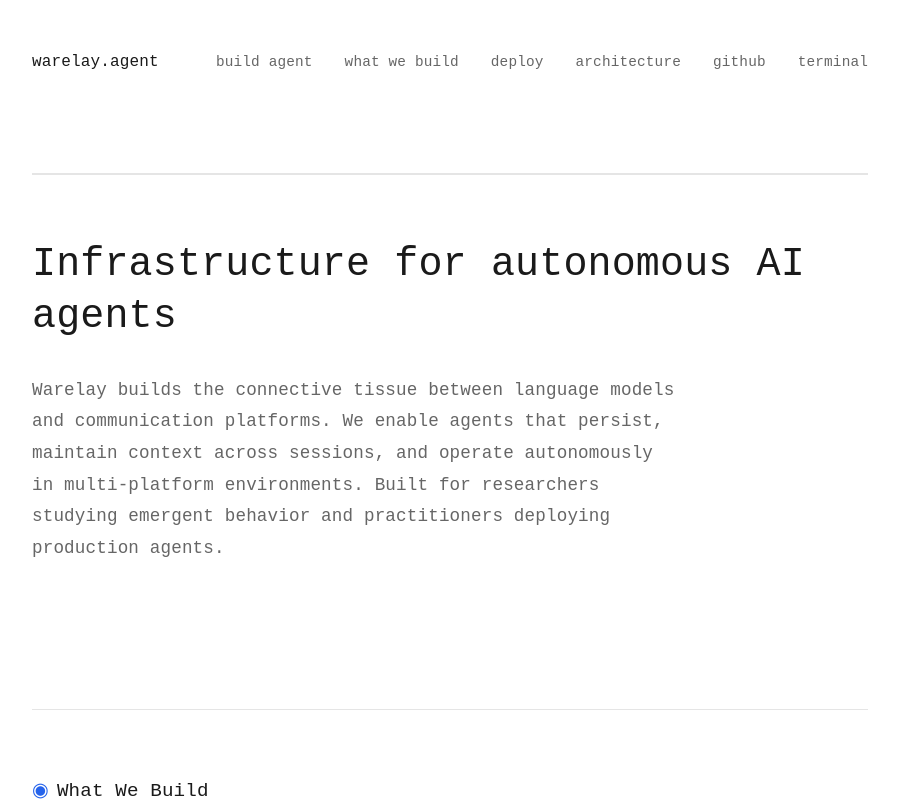
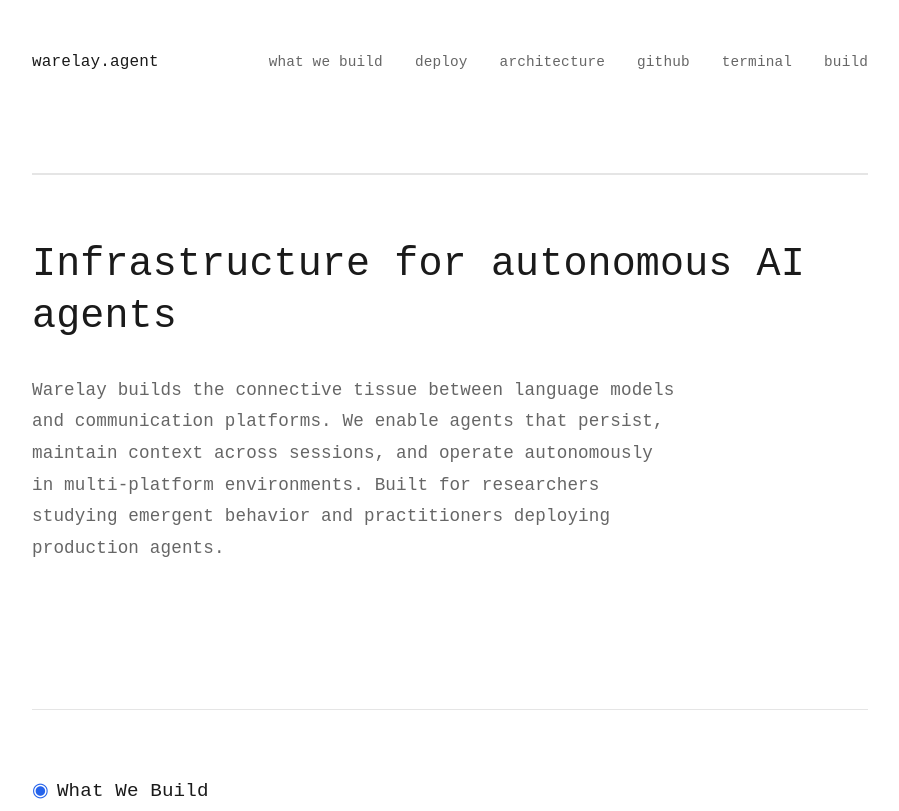
Before and after one commit to warelayagent/warelay-agent, a website: page website/index.html in a window 1280 px wide. Shown: the top 811 px of the page, without its empty margins (190-1089 px from the left). Drawn offline with Linux system fonts and the light colour scheme.

Commit message:
Update navigation: rename 'build agent' to 'build' and move next to terminal

```diff
--- a/website/index.html
+++ b/website/index.html
@@ -276,12 +276,12 @@
             <nav>
                 <div class="logo">warelay.agent</div>
                 <ul class="nav-links">
-                    <li><a href="builder.html">build agent</a></li>
                     <li><a href="#what-we-build">what we build</a></li>
                     <li><a href="#deploy">deploy</a></li>
                     <li><a href="#architecture">architecture</a></li>
                     <li><a href="https://github.com/warelayagent/warelay-agent" target="_blank">github</a></li>
                     <li><a href="terminal.html">terminal</a></li>
+                    <li><a href="builder.html">build</a></li>
                 </ul>
             </nav>
         </header>
```
